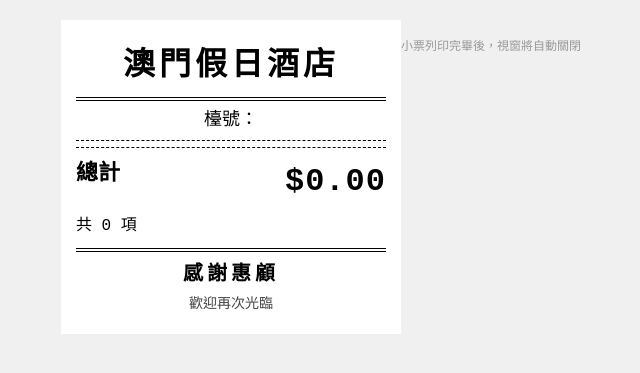
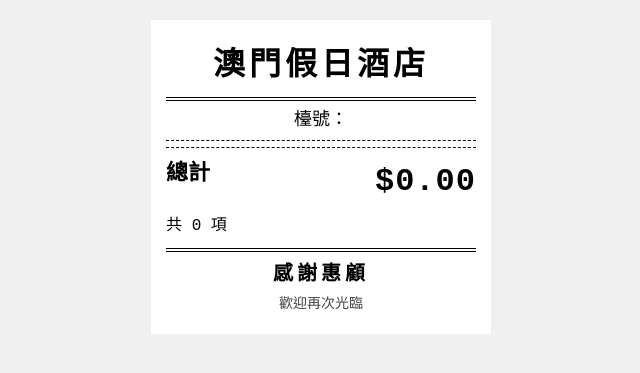
Before and after one commit to moondyjohn/qr-order-system, a Flask app: template templates/print_receipt.html in a window 1280 px wide. Shown: the top 373 px of the page, without its empty margins (319-959 px from the left). Run offline with Flask 3, Linux system fonts and the light colour scheme; the template is opened without the code that fills it, so the values that code supplies are empty.

Commit message:
移除小票列印提示文字，清理 close-hint 元素與樣式

```diff
--- a/templates/print_receipt.html
+++ b/templates/print_receipt.html
@@ -138,14 +138,7 @@
             }
         }
 
-        /* 螢幕上的關閉提示 */
-        .close-hint {
-            text-align: center;
-            margin-top: 16px;
-            font-size: 12px;
-            color: #999;
-            font-family: 'Microsoft YaHei', 'PingFang SC', sans-serif;
-        }
+
     </style>
 </head>
 <body>
@@ -185,8 +178,6 @@
         <div class="footer-sub">歡迎再次光臨</div>
     </div>
 
-    <div class="close-hint" id="closeHint">小票列印完畢後，視窗將自動關閉</div>
-
     <script>
         (function() {
             var printed = false;
```
